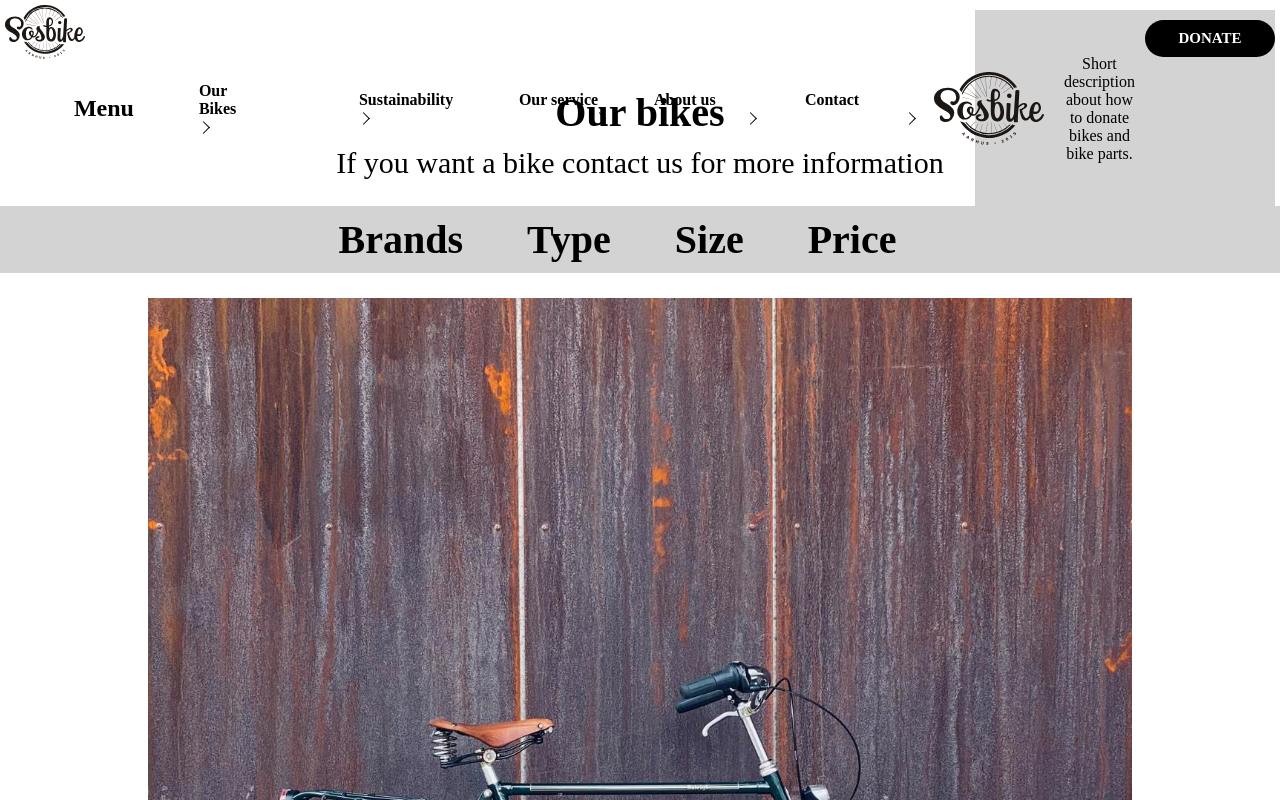
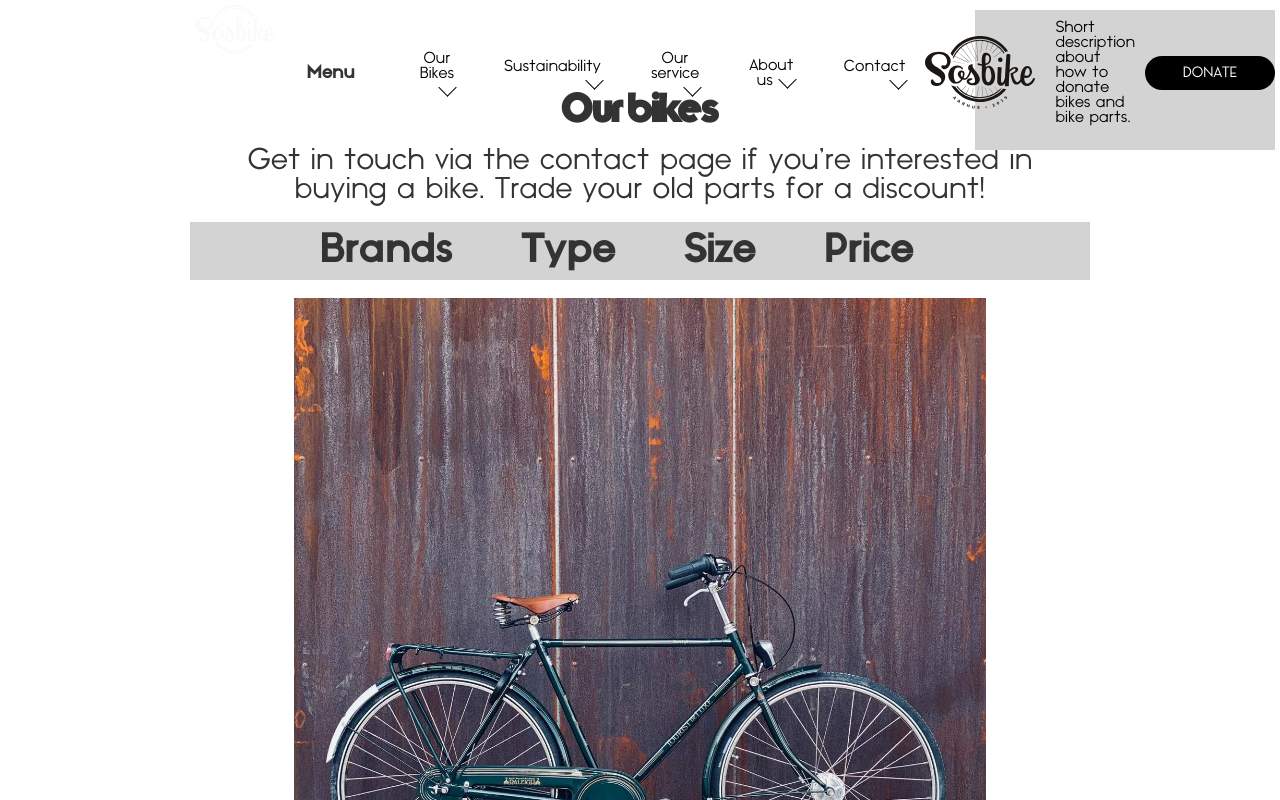
Before and after one commit to Theaimani/Mobile-first, a plain HTML site: page gallery.html in a window 1280 px wide. Shown: the top 800 px of the page. Drawn offline with Linux system fonts and the light colour scheme.

```diff
--- a/css/contact.css
+++ b/css/contact.css
@@ -20,37 +20,6 @@ html {
 }
 
 
-/*html,body,h1,h2,h3,h4,h5,h6 {
-    font-family: PTSansNarrow-Regular, cursive, sans-serif;
-    color: #444444;
-}*/
-
-h1 {
-    font-family: Kelvinized, sans-serif;
-    color: #333333;
-    font-size: 22px;
-}
-
-h2 {
-    font-family: Noir_medium, sans-serif;
-    color: #333333;
-    font-size: 18px;
-}
-
-h3 {
-    font-family: Noir_medium, sans-serif;
-    color: #333333;
-    font-size: 16px;
-}
-
-html,
-body {
-    font-family: Noir_regular, sans-serif;
-    color: #333333;
-    font-size: 16px;
-}
-
-
 /* -------- Mobile first style and layout ---------- */
 
 .contact_header {
@@ -59,10 +28,6 @@ body {
 }
 
 /* -------- Header and navigation --------- */
-
-body {
-    font-family: Noir_regular, sans-serif;
-}
 
 * {
     box-sizing: border-box;
--- a/css/mobilemenu.css
+++ b/css/mobilemenu.css
@@ -28,7 +28,7 @@
 .mobileiconlabel {
     float: right;
     display: inline-block;
-    color: white;
+    color: black;
     font-style: normal;
     font-size: 1.2rem;
     padding: 5px 0px 10px 0px;
@@ -58,21 +58,16 @@
     padding-bottom: 25px;
 }
 
-.menu_paragraph {
+/*.menu_paragraph {
     width: 100%;
     text-align: center;
-}
-
-/*.cta_style {
-    background-color: orange;
-    color: #333333;
-    border-radius: 10px;
 }*/
 
 .menu_donate_button {
     display: block;
     margin-left: auto;
     margin-right: auto;
+    margin-bottom: 15px;
 }
 
 
@@ -86,9 +81,8 @@
     border-bottom-right-radius: 25px;
     border-top-right-radius: 25px;
     width: 50%;
-    margin-bottom: 150px;
     margin-top: 10px;
-
+    margin-bottom: 10px;
 
 }
 
@@ -123,7 +117,8 @@
 .menuitems__container,
 .mobileicon {
     display: none;
-    background-color: lightgray;
+    background-color: lightgrey;
+    padding-bottom: 15px;
 }
 
 
--- a/css/mystyle.css
+++ b/css/mystyle.css
@@ -38,9 +38,9 @@ html {
 }
 
 h1 {
-    font-family: Kelvinized, sans-serif;
+    font-family: Typographica, sans-serif;
     color: #333333;
-    font-size: 22px;
+    font-size: 24x;
 }
 
 h2 {
@@ -82,13 +82,14 @@ body {
     display: none;
 }
 
-.logo_style {
+/*.logo_style {
 
     font-family: 'Asset', cursive;
     font-size: 1.5rem;
     color: #333333;
     text-decoration: none;
-}
+}*/
+
 
 /*--------------------MAIN---------------------*/
 
@@ -117,6 +118,18 @@ body {
     height: 610px;
 }
 
+
+a:link, a:visited {
+  text-align: center;
+  text-decoration: none;
+  display: inline-block;
+}
+
+a:hover {
+  cursor: pointer;
+}
+
+
 .main_cta_button1 {
     /* position: absolute;
     top: 62.5%;
@@ -128,6 +141,7 @@ body {
     border-radius: 50px;
     color: white;
     letter-spacing: 4px;
+    text-decoration: none;
 }
 
 .main_cta_button2 {
@@ -188,6 +202,7 @@ body {
     background-color: #705044;
     padding: 10px 25px;
     border-radius: 20px;
+    letter-spacing: 1px;
 }
 
 
@@ -198,6 +213,7 @@ body {
     /*padding: 10px 15px 10px 0px;*/
     width: 70%;
     margin: 0 0 0 45px;
+    padding-top: 5px;
 }
 
 /*---card 2--*/
@@ -237,7 +253,8 @@ body {
     background-color: #705044;
     padding: 10px 26px;
     border-radius: 20px;
-    margin-left: 6px
+    margin-left: 6px;
+    letter-spacing: 1px;
 }
 
 
@@ -248,6 +265,7 @@ body {
     width: 70%;
     /*padding: 10px 15px 10px 0px;*/
     margin-left: 15px;
+    padding-bottom: 10px;
 }
 
 .bike_about_image2{
--- a/gallery.html
+++ b/gallery.html
@@ -1,17 +1,20 @@
 <!DOCTYPE HTML>
 <html lang="en">
+<!--comment-->
 
 <head>
     <meta charset="UTF-8">
+    <meta name="description" content="SoS Bike is an Aarhus-based bicycle business that supplies new, custom & restored vintage bicycles with an environmental sustainability vision: to reduce bicycle waste.">
     <meta name="viewport" content="width=device-width, initial-scale=1.0">
-    <title>Gallery page</title>
+    <title>Gallery | SoS Bike</title>
+    <link rel="stylesheet" href="css/mystyle.css">
+    <link rel="stylesheet" href="css/mobilemenu.css">
     <link rel="stylesheet" href="css/gallerystyle.css">
-    <link rel="stylesheet" href="css/mobilemenu.css">
 </head>
 
-<body>
-    <main>
-        <img src="images/SVG/Asset_12.svg" alt="sosbikelogo" class="sosbike_logo">
+<body class="page_body">
+
+    <img href="index.html" src="images/SVG/Asset_11.svg" alt="sosbikelogo" class="sosbike_logo">
     <header class="navigation__container">
         <nav>
             <!-- The mobile menu icon -->
@@ -22,11 +25,11 @@
             <!-- Menu items -->
             <div class="menuitems__container">
                 <h2 class="menu_heading">Menu</h2>
-                <a href="gallery.html" class="menuitem menu_navigation">Our Bikes&nbsp&nbsp&nbsp&nbsp&nbsp&nbsp&nbsp&nbsp&nbsp&nbsp&nbsp&nbsp&nbsp&nbsp&nbsp&nbsp&nbsp&nbsp&nbsp&nbsp&nbsp&nbsp<i class="arrow right"></i></a>
-                <a href="sustainability.html" class="menuitem menu_navigation">Sustainability&nbsp&nbsp&nbsp&nbsp&nbsp&nbsp&nbsp&nbsp&nbsp&nbsp&nbsp&nbsp&nbsp&nbsp&nbsp&nbsp<i class="arrow right"></i></a>
-                <a href="services.html" class="menuitem menu_navigation">Our service &nbsp&nbsp&nbsp&nbsp&nbsp&nbsp&nbsp&nbsp&nbsp&nbsp&nbsp&nbsp&nbsp&nbsp&nbsp&nbsp&nbsp&nbsp&nbsp<i class="arrow right"></i></a>
-                <a href="about.html" class="menuitem menu_navigation">About us &nbsp&nbsp&nbsp&nbsp&nbsp&nbsp&nbsp&nbsp&nbsp&nbsp&nbsp&nbsp&nbsp&nbsp&nbsp&nbsp&nbsp&nbsp&nbsp&nbsp&nbsp&nbsp&nbsp<i class="arrow right"></i></a>
-                <a href="contact.html" class="menuitem menu_navigation">Contact &nbsp&nbsp&nbsp&nbsp&nbsp&nbsp&nbsp&nbsp&nbsp&nbsp&nbsp&nbsp&nbsp&nbsp&nbsp&nbsp&nbsp&nbsp&nbsp&nbsp&nbsp&nbsp&nbsp&nbsp&nbsp<i class="arrow right"></i></a>
+                <a href="gallery.html" class="menuitem menu_navigation">Our Bikes<i class="arrow right moab"></i></a>
+                <a href="sustainability.html" class="menuitem menu_navigation">Sustainability<i class="arrow right moab"></i></a>
+                <a href="services.html" class="menuitem menu_navigation">Our service<i class="arrow right moab"></i></a>
+                <a href="about.html" class="menuitem menu_navigation">About us<i class="arrow right moab"></i></a>
+                <a href="contact.html" class="menuitem menu_navigation">Contact<i class="arrow right moab"></i></a>
                 <img src="images/SVG/Asset_12.svg" alt="sosbike logo" class="menu_sosbikelogo menuitem">
                 <p class="menuitem menu_paragraph">Short description about how to donate bikes and bike parts.</p>
                 <div class="cta_style">
@@ -34,12 +37,48 @@
                 </div>
             </div>
         </nav>
+
     </header>
+
+
+    <!--<div class="main_section_bg_image">
+        <div class="main_section_flexbox">
+            <div class="main_section1_button1">
+                <button class="main_cta_button1">
+                    <h2>OUR BIKES</h2>
+                </button>
+            </div>
+            <div class="main_section1_button2">
+                <button class="main_cta_button2">
+                    <h2>DONATE BIKE OR PARTS</h2>
+                </button>
+            </div>
+            <div class="main_section1_text">
+                <p>Contribute to our environmental sustainability vision: to reduce bicycle waste. We'll collect your donated items from you.</p>
+            </div>
+        </div>
+    </div>
+-->
+    <!--<main>
+        <section class="main_section1_container">-->
+            <!--  <img src="images/homepage/main_bike_mobile.jpg" alt="image of bike" class="main_home_bike">
+           <div class="main_section_flexbox">
+            <div class="main_section1_button1">
+                <button class="main_cta_button1"><h2>OUR BIKES</h2></button>
+            </div>
+            <div class="main_section1_button2">
+                <button class="main_cta_button2"><h2>DONATE BIKE OR PARTS</h2></button>
+            </div>
+            <div class="main_section1_text">
+                <p>Contribute to our environmental sustainability vision: to reduce bicycle waste. We'll collect your donated items from you.</p>
+            </div>
+            </div>-->
+     <!--   </section>-->
 
     <section class="gallery_section">
         <div class="why_vintage_block">
             <h1 class="vintage_heading">Our bikes</h1>
-            <p class="vintage_paragraph">If you want a bike contact us for more information</p>
+            <p class="vintage_paragraph">Get in touch via the contact page if you're interested in buying a bike. Trade your old parts for a discount!</p>
         </div>
         <div class="category_block">
 
@@ -112,7 +151,9 @@
             </div>
         </div>
     </section>
+
     </main>
+
     <footer class="page_footer">
 
         <div class="page_footer_card">
```
Also changed, not shown: index.html (+21 -17 lines).
